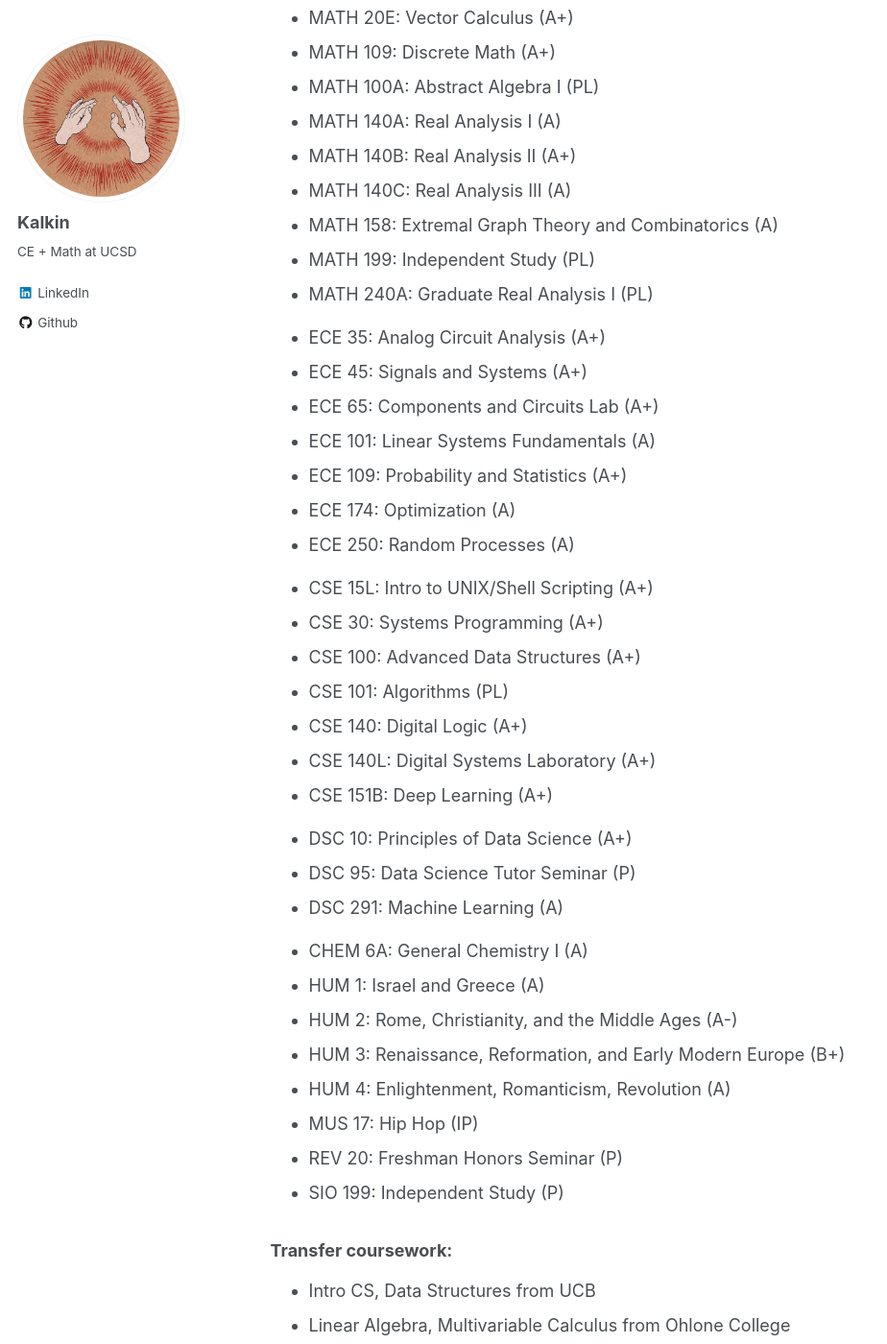
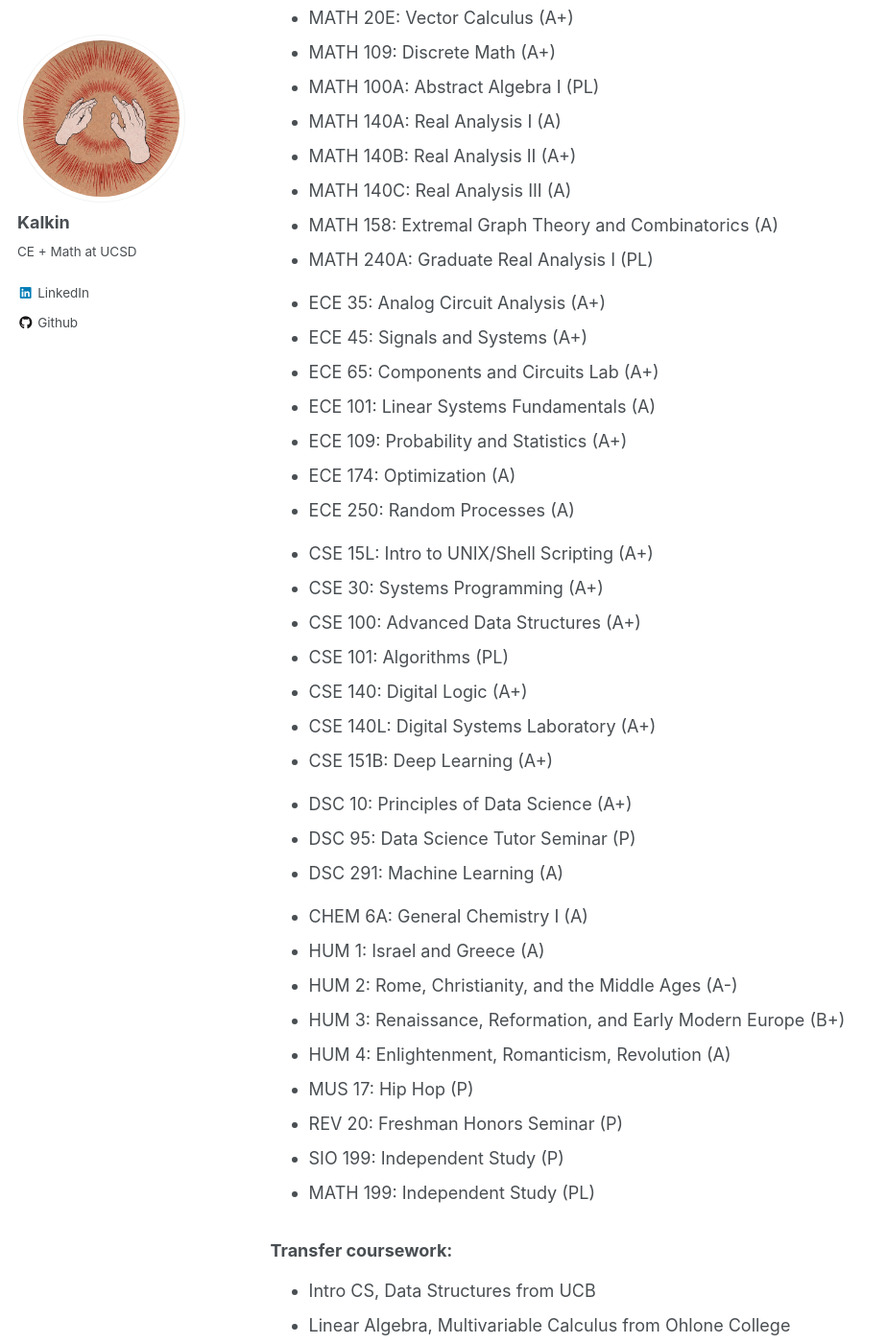
Before and after one commit to kalkulator413/kalkulator413.github.io, a Jekyll site: the page built from _pages/courses.md, in a window 1280 px wide and 1400 px high, scrolled down 217 px. Shown: the whole window at 96% size, without its empty margins (0-924 px from the left). Built offline with Jekyll 4.4.1, drawn with Linux system fonts in a browser that asks for light colours; part of the change alters nothing that is shown.

```diff
--- a/_pages/courses.md
+++ b/_pages/courses.md
@@ -14,7 +14,6 @@ author_profile: true
 - MATH 140B: Real Analysis II (A+)
 - MATH 140C: Real Analysis III (A)
 - MATH 158: Extremal Graph Theory and Combinatorics (A)
-- MATH 199: Independent Study (PL)
 - MATH 240A: Graduate Real Analysis I (PL)
 
 <!-- -->
@@ -50,9 +49,10 @@ author_profile: true
 - HUM 2: Rome, Christianity, and the Middle Ages (A-)
 - HUM 3: Renaissance, Reformation, and Early Modern Europe (B+)
 - HUM 4: Enlightenment, Romanticism, Revolution (A)
-- MUS 17: Hip Hop (IP)
+- MUS 17: Hip Hop (P)
 - REV 20: Freshman Honors Seminar (P)
 - SIO 199: Independent Study (P)
+- MATH 199: Independent Study (PL)
 
 <!-- -->
 
```
